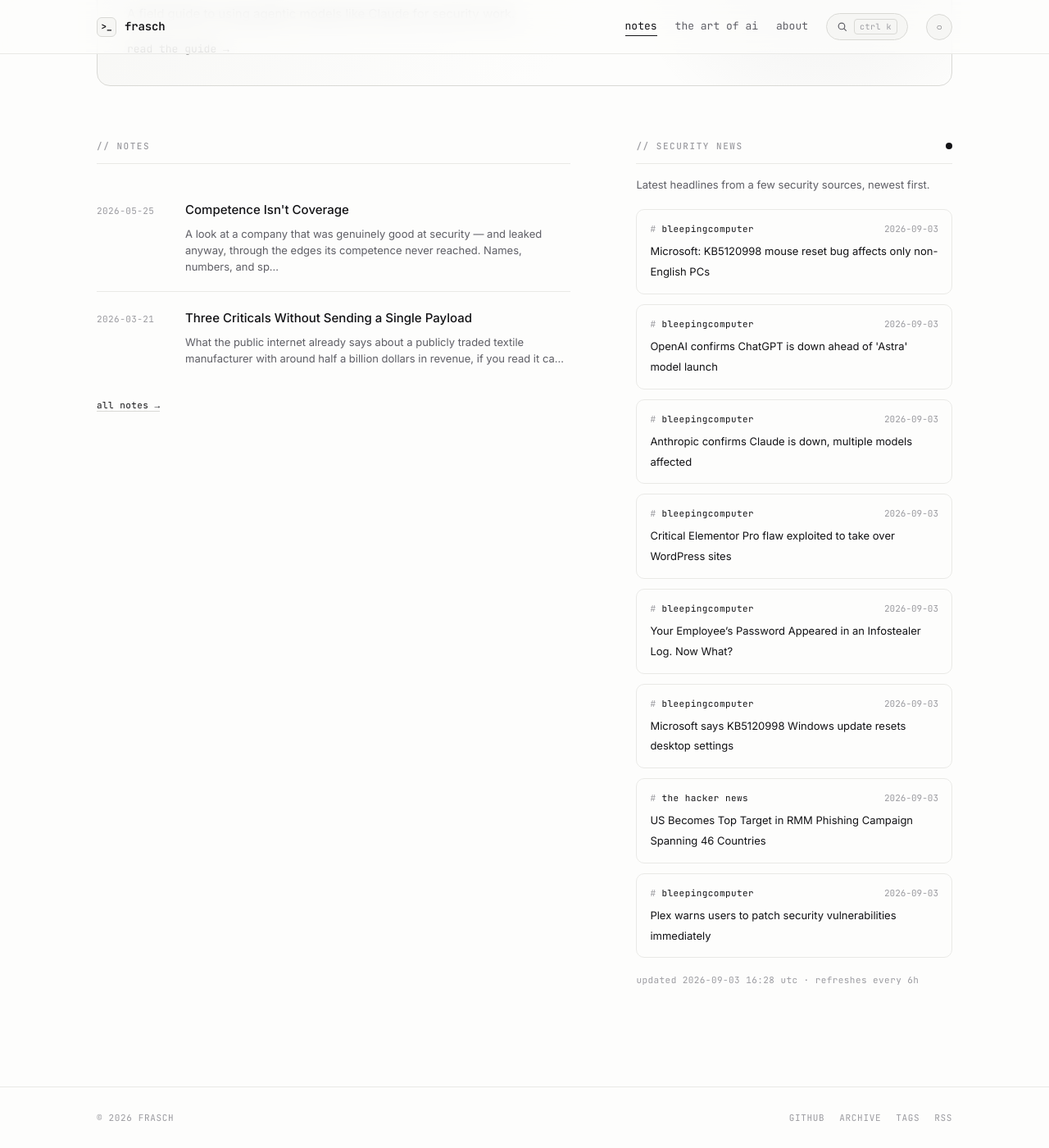
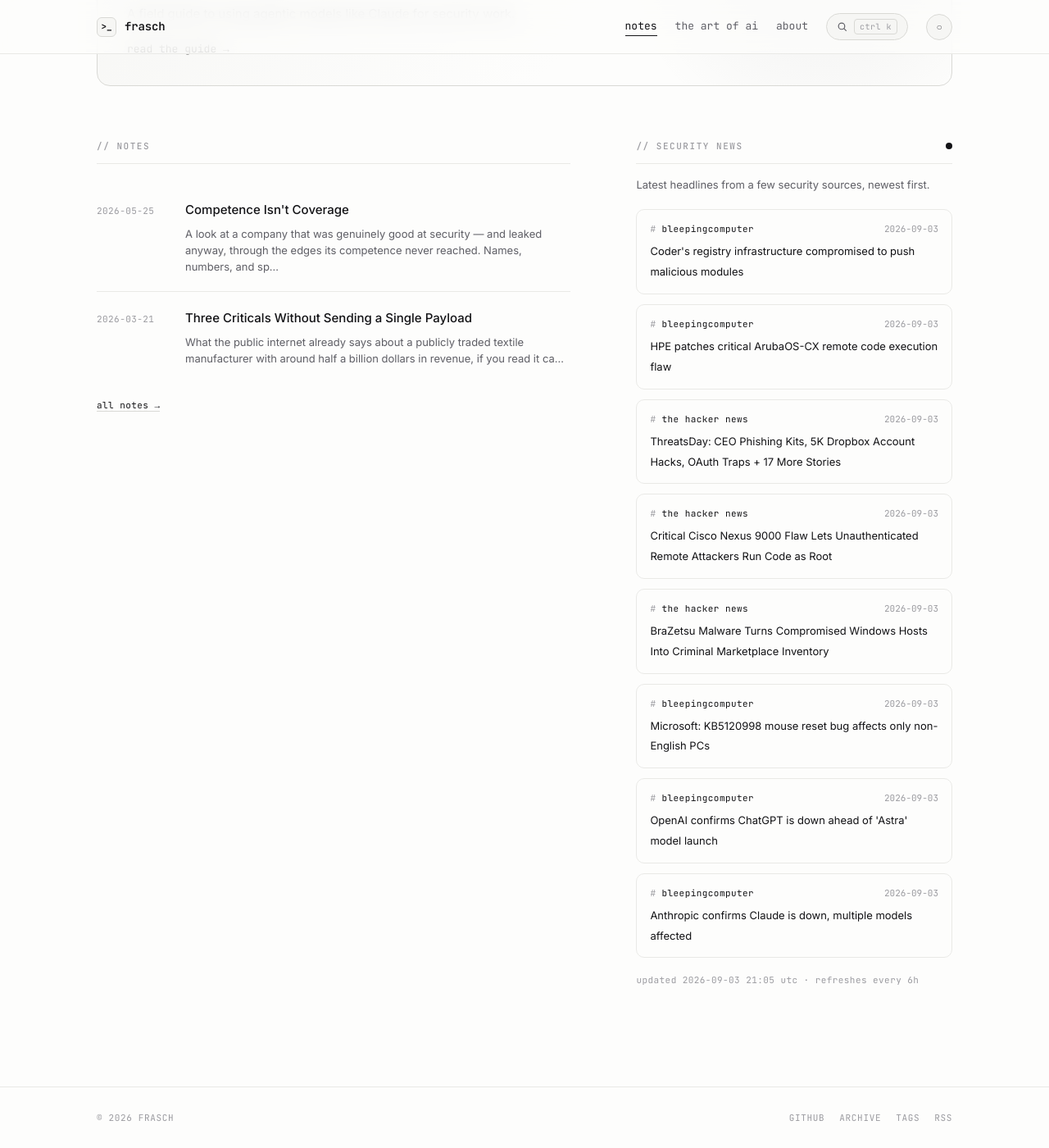
Before and after one commit to whoisfrasch/frasch, a Jekyll site: the page built from index.html, in a window 1280 px wide and 1400 px high, scrolled down 615 px. Shown: the whole window at 82% size. Built offline with Jekyll 4.4.1, drawn with Linux system fonts in a browser that asks for light colours.

Commit message:
Refresh security news feed

```diff
--- a/_data/news.json
+++ b/_data/news.json
@@ -1,6 +1,36 @@
 {
-  "updated": "2026-09-03T16:28:57Z",
+  "updated": "2026-09-03T21:05:26Z",
   "items": [
+    {
+      "source": "bleepingcomputer",
+      "title": "Coder's registry infrastructure compromised to push malicious modules",
+      "link": "https://www.bleepingcomputer.com/news/security/coders-registry-infrastructure-compromised-to-push-malicious-modules/",
+      "date": "2026-09-03T20:04:24Z"
+    },
+    {
+      "source": "bleepingcomputer",
+      "title": "HPE patches critical ArubaOS-CX remote code execution flaw",
+      "link": "https://www.bleepingcomputer.com/news/security/hpe-patches-critical-arubaos-cx-remote-code-execution-flaw/",
+      "date": "2026-09-03T18:28:12Z"
+    },
+    {
+      "source": "the hacker news",
+      "title": "ThreatsDay: CEO Phishing Kits, 5K Dropbox Account Hacks, OAuth Traps + 17 More Stories",
+      "link": "https://thehackernews.com/2026/09/threatsday-ceo-phishing-kits-5k-dropbox.html",
+      "date": "2026-09-03T18:02:47Z"
+    },
+    {
+      "source": "the hacker news",
+      "title": "Critical Cisco Nexus 9000 Flaw Lets Unauthenticated Remote Attackers Run Code as Root",
+      "link": "https://thehackernews.com/2026/09/critical-cisco-nexus-9000-flaw-lets.html",
+      "date": "2026-09-03T15:52:07Z"
+    },
+    {
+      "source": "the hacker news",
+      "title": "BraZetsu Malware Turns Compromised Windows Hosts Into Criminal Marketplace Inventory",
+      "link": "https://thehackernews.com/2026/09/brazetsu-malware-turns-compromised.html",
+      "date": "2026-09-03T15:26:47Z"
+    },
     {
       "source": "bleepingcomputer",
       "title": "Microsoft: KB5120998 mouse reset bug affects only non-English PCs",
@@ -18,36 +48,6 @@
       "title": "Anthropic confirms Claude is down, multiple models affected",
       "link": "https://www.bleepingcomputer.com/news/artificial-intelligence/anthropic-confirms-claude-is-down-multiple-models-affected/",
       "date": "2026-09-03T15:02:52Z"
-    },
-    {
-      "source": "bleepingcomputer",
-      "title": "Critical Elementor Pro flaw exploited to take over WordPress sites",
-      "link": "https://www.bleepingcomputer.com/news/security/critical-elementor-pro-flaw-exploited-to-take-over-wordpress-sites/",
-      "date": "2026-09-03T14:52:20Z"
-    },
-    {
-      "source": "bleepingcomputer",
-      "title": "Your Employee’s Password Appeared in an Infostealer Log. Now What?",
-      "link": "https://www.bleepingcomputer.com/news/security/your-employees-password-appeared-in-an-infostealer-log-now-what/",
-      "date": "2026-09-03T13:50:59Z"
-    },
-    {
-      "source": "bleepingcomputer",
-      "title": "Microsoft says KB5120998 Windows update resets desktop settings",
-      "link": "https://www.bleepingcomputer.com/news/microsoft/microsoft-says-kb5120998-windows-update-resets-desktop-settings/",
-      "date": "2026-09-03T12:16:32Z"
-    },
-    {
-      "source": "the hacker news",
-      "title": "US Becomes Top Target in RMM Phishing Campaign Spanning 46 Countries",
-      "link": "https://thehackernews.com/2026/09/us-becomes-top-target-in-rmm-phishing.html",
-      "date": "2026-09-03T11:58:00Z"
-    },
-    {
-      "source": "bleepingcomputer",
-      "title": "Plex warns users to patch security vulnerabilities immediately",
-      "link": "https://www.bleepingcomputer.com/news/security/plex-warns-users-to-patch-security-vulnerabilities-immediately/",
-      "date": "2026-09-03T11:02:22Z"
     }
   ]
 }
```
